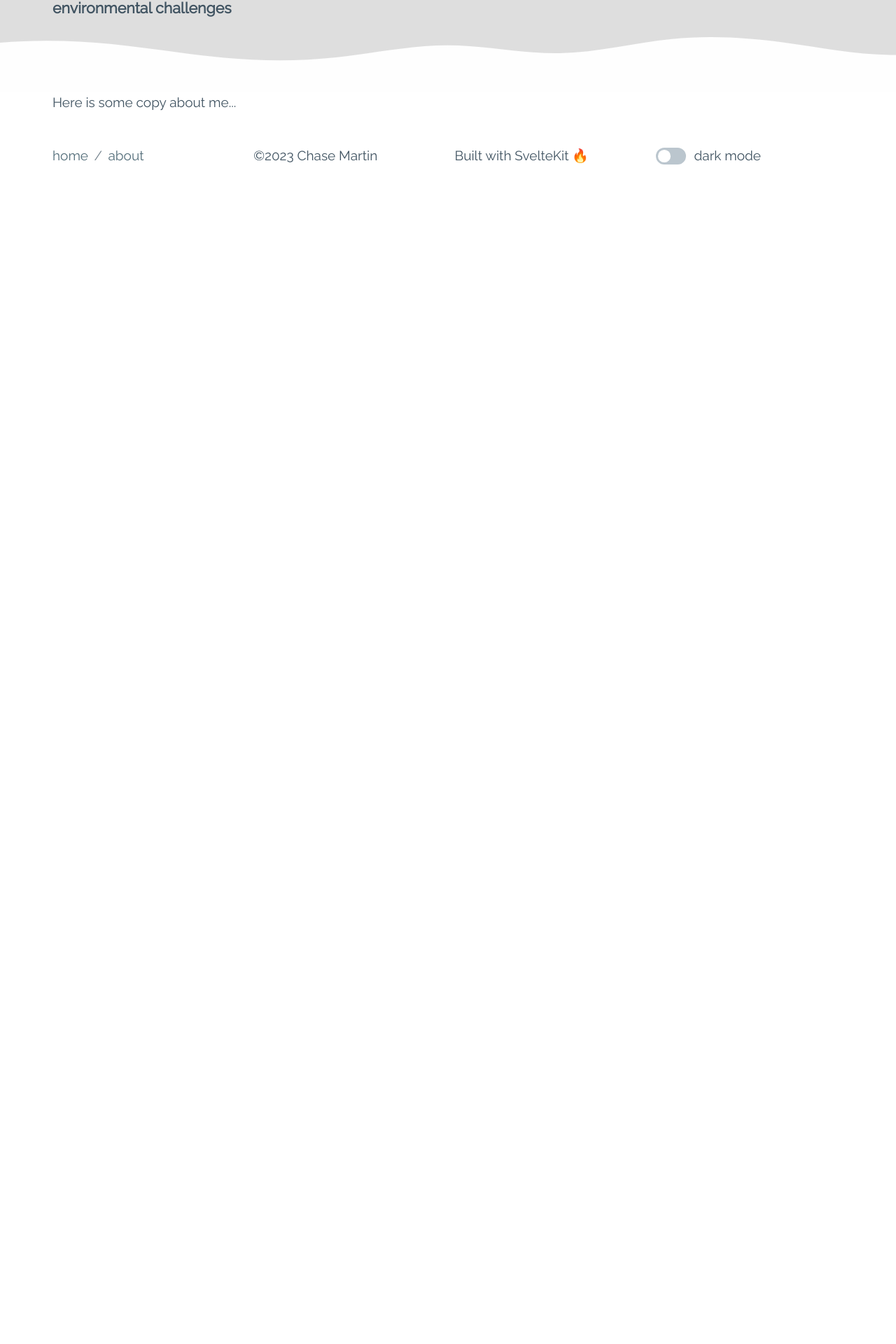
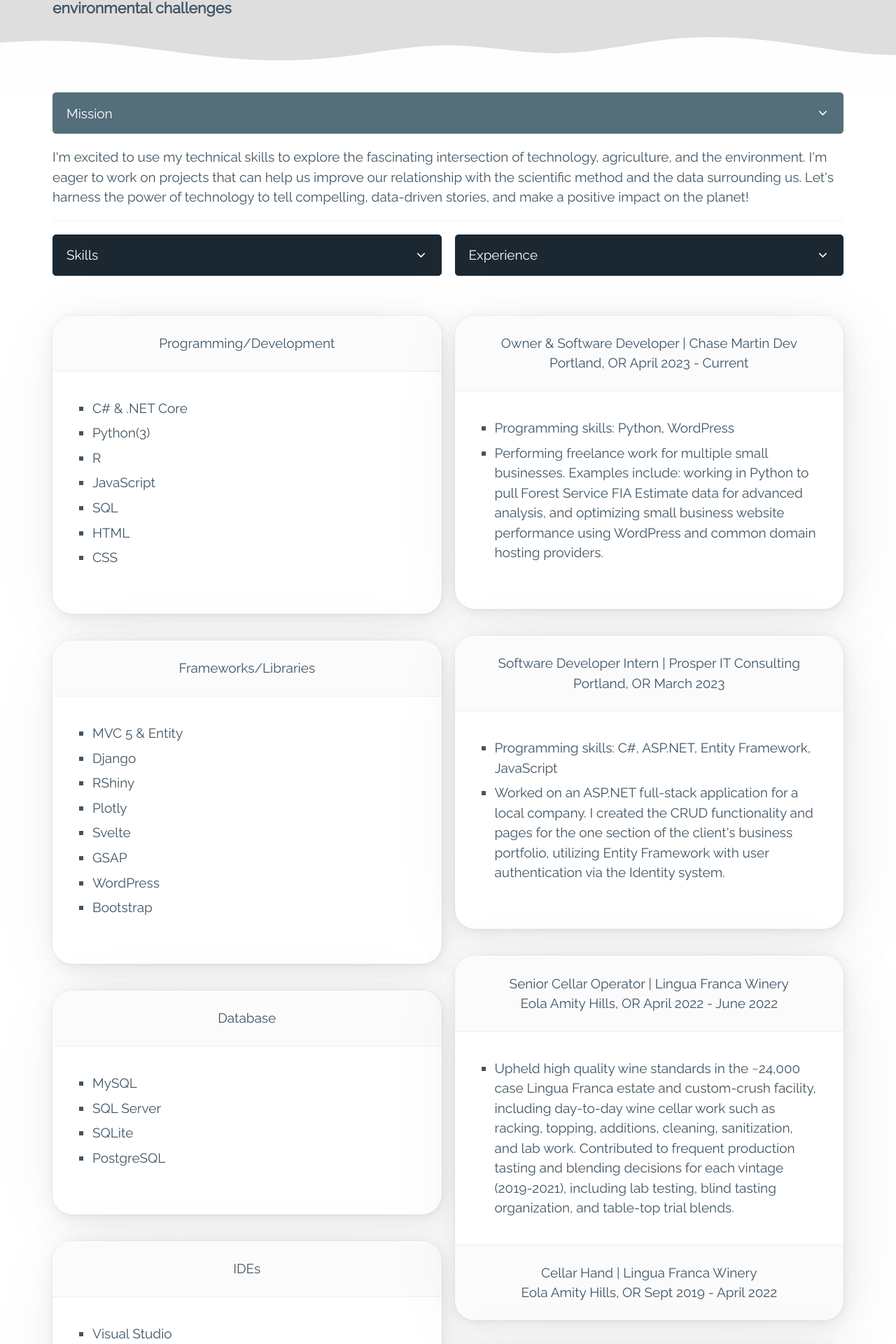
Before and after one commit to chasetmartin/Portfolio_2023, a SvelteKit app: page /about in a window 1280 px wide. Shown: the part 255-2175 px from the top of the page at 70% size. Before the commit the page ends 800 px from the top, so only its background shows below. Built offline with nearby package versions, Linux system fonts and the light colour scheme.

Commit message:
about data server loading

```diff
--- a/src/lib/components/abouthero.svelte
+++ b/src/lib/components/abouthero.svelte
@@ -1,8 +1,11 @@
+<script>
+    export let data;
+</script>
 
 <div class="hero container-fluid">
     <div class="container">
-    <h1>About</h1>
-    <h5>I'm a passionate software engineer focused on creative data-driven storytelling, and innovative solutions to current environmental challenges</h5>
+    <h1>{data.about.title}</h1>
+    <h5>{data.about.subtitle}</h5>
     </div>
 </div>
 
--- a/src/lib/components/footer.svelte
+++ b/src/lib/components/footer.svelte
@@ -34,7 +34,7 @@
       </div>
     {/if}
     <div class="container rightfoot">
-      <input type="checkbox" role="switch" on:click={toggleTheme} />
+      <input type="checkbox" role="switch" id="theme" name="themetoggle" on:click={toggleTheme} />
       {#if $theme === 'light'}
         dark
       {:else}
--- a/src/lib/components/homefooter.svelte
+++ b/src/lib/components/homefooter.svelte
@@ -1,5 +1,5 @@
 <footer>
-    <h6>Built with SvelteKit &#128293; / utilizing &#9889 SSR and delivering &#10024; UX</h6>
+    <h6>Built from scratch using SvelteKit &#128293; utilizing &#9889 fast SSR and delivering &#10024; UX</h6>
 </footer>
 
 <style>
--- /dev/null
+++ b/src/lib/data/about.js
@@ -0,0 +1,7 @@
+export const about =
+	{
+		slug: 'about',
+		title: 'About',
+		subtitle: "I'm a passionate software engineer focused on creative data-driven storytelling, and innovative solutions to current environmental challenges",
+        content: "I'm excited to use my technical skills to explore the fascinating intersection of technology, agriculture, and the environment. I'm eager to work on projects that can help us improve our relationship with the scientific method and the data surrounding us. Let's harness the power of technology to tell compelling, data-driven stories, and make a positive impact on the planet!"
+	};
--- /dev/null
+++ b/src/lib/data/skills.js
@@ -0,0 +1,48 @@
+export const skills = {
+    "Programming/Development": [
+        "C# & .NET Core",
+        "Python(3)",
+        "R",
+        "JavaScript",
+        "SQL",
+        "HTML",
+        "CSS"
+    ],
+    "Frameworks/Libraries": [
+        "MVC 5 & Entity",
+        "Django",
+        "RShiny",
+        "Plotly",
+        "Svelte",
+        "GSAP",
+        "WordPress",
+        "Bootstrap"
+    ],
+    "Database": [
+        "MySQL",
+        "SQL Server",
+        "SQLite",
+        "PostgreSQL"
+    ],
+    "IDEs": [
+        "Visual Studio",
+        "VS Code",
+        "JupyterLab",
+        "PyCharm",
+        "RStudio"
+    ],
+    "Project Management": [
+        "MS Azure DevOps"
+    ],
+    "Version Control": [
+        "Git",
+        "GitHub"
+    ],
+    "Other": [
+        "MS Office",
+        "Adobe Photoshop",
+        "Adobe InDesign",
+        "Slack",
+        "Trello"
+    ]
+};
--- /dev/null
+++ b/src/routes/about/+page.server.js
@@ -0,0 +1,11 @@
+import { about } from "$lib/data/about";
+import { skills } from "$lib/data/skills";
+import { experience } from "$lib/data/experience";
+
+export function load() {
+	return {
+		about,
+        skills,
+        experience
+	};
+}
--- a/src/routes/about/+page.svelte
+++ b/src/routes/about/+page.svelte
@@ -3,9 +3,80 @@
     import { slide } from 'svelte/transition';
     import { fade } from "svelte/transition";
 
+    export let data;
+
 </script>
 <!-- <div in:slide={{duration:1100, delay:300}}> -->
 <div in:fade={{duration:800}}>
-    <Abouthero />
-    <div class="container">Here is some copy about me...</div>
-</div>
+    <Abouthero {data}/>
+    <div class="container">
+        <details open>
+            <!-- svelte-ignore a11y-no-redundant-roles -->
+            <summary role="button">
+                Mission
+            </summary>
+        {data.about.content}
+        </details>
+    </div>
+    <div class="container">
+        <div class="grid">
+            <details open>
+                <!-- svelte-ignore a11y-no-redundant-roles -->
+                <summary role="button" class="contrast">
+                    Skills
+                </summary>
+            <div class="container">
+                {#each Object.keys(data.skills) as category}
+                <article>
+                <header>{category}</header>
+                <div>
+                <ul>
+                    {#each data.skills[category] as skill}
+                        <li>{skill}</li>
+                    {/each}
+                </ul>
+                </div>
+                </article>
+                {/each}
+            </div>
+            </details>
+            <details open>
+                <!-- svelte-ignore a11y-no-redundant-roles -->
+                <summary role="button" class="contrast">
+                    Experience
+                </summary>
+            <div class="container">
+                {#each data.experience as exp}
+          <article>
+            <header>{exp.position} | {exp.company} <br/> {exp.location} {exp.date_range}</header>
+            <div>
+              <ul>
+                {#if exp.skills !== ""}
+                  <li>Programming skills: {exp.skills}</li>
+                {/if}
+                {#if exp.description !== ""}
+                  <li>{exp.description}</li>
+                {/if}
+              </ul>
+            </div>
+            {#if exp.position2}
+            <footer>
+                {exp.position2} | {exp.company2} <br/> {exp.location2} {exp.date_range2}
+            </footer>
+            {/if}
+          </article>
+        {/each}
+            </div>
+            </details>
+        </div>
+    </div>
+    </div>
+
+<style>
+
+
+[role=button]:is([aria-current], :hover, :active, :focus) {
+  transform: scale(1.01);
+}
+
+</style>
```
Also changed, not shown: src/app.css (+20 -1 lines), src/lib/data/experience.js (added).
